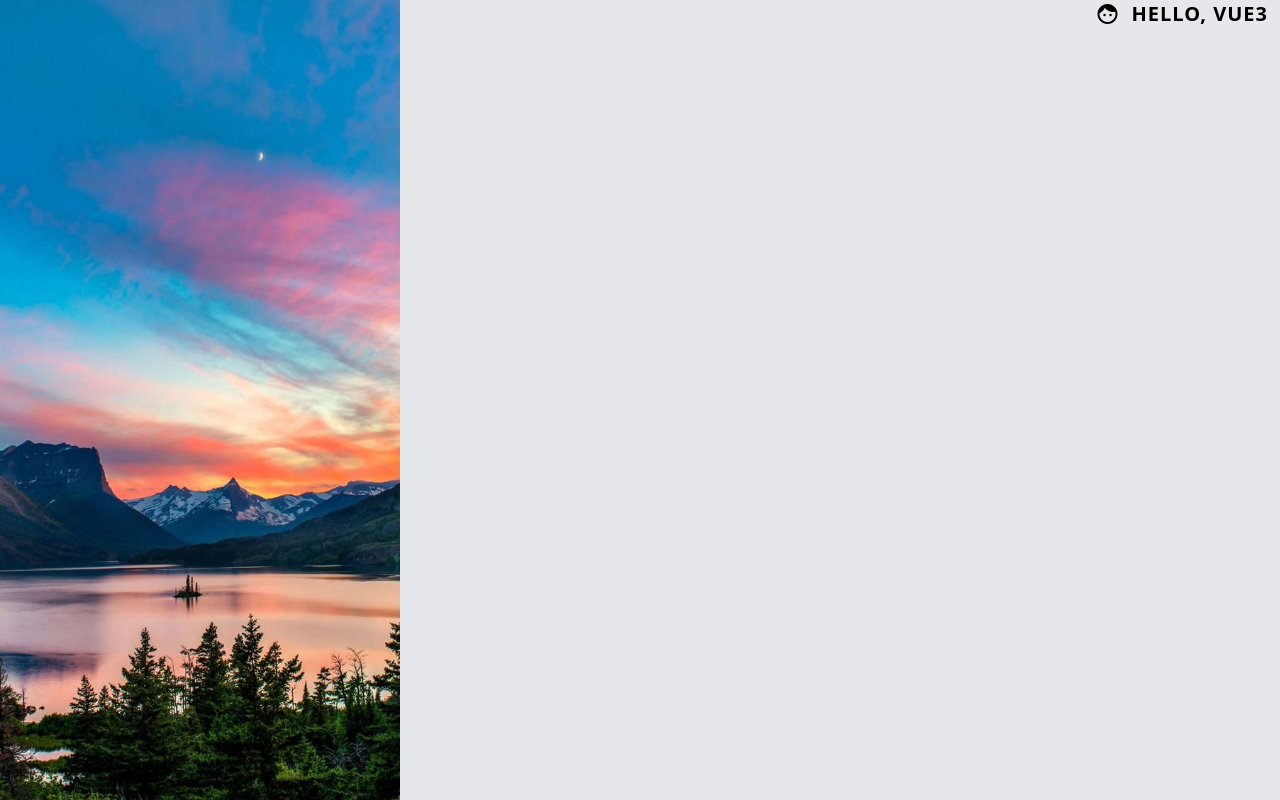
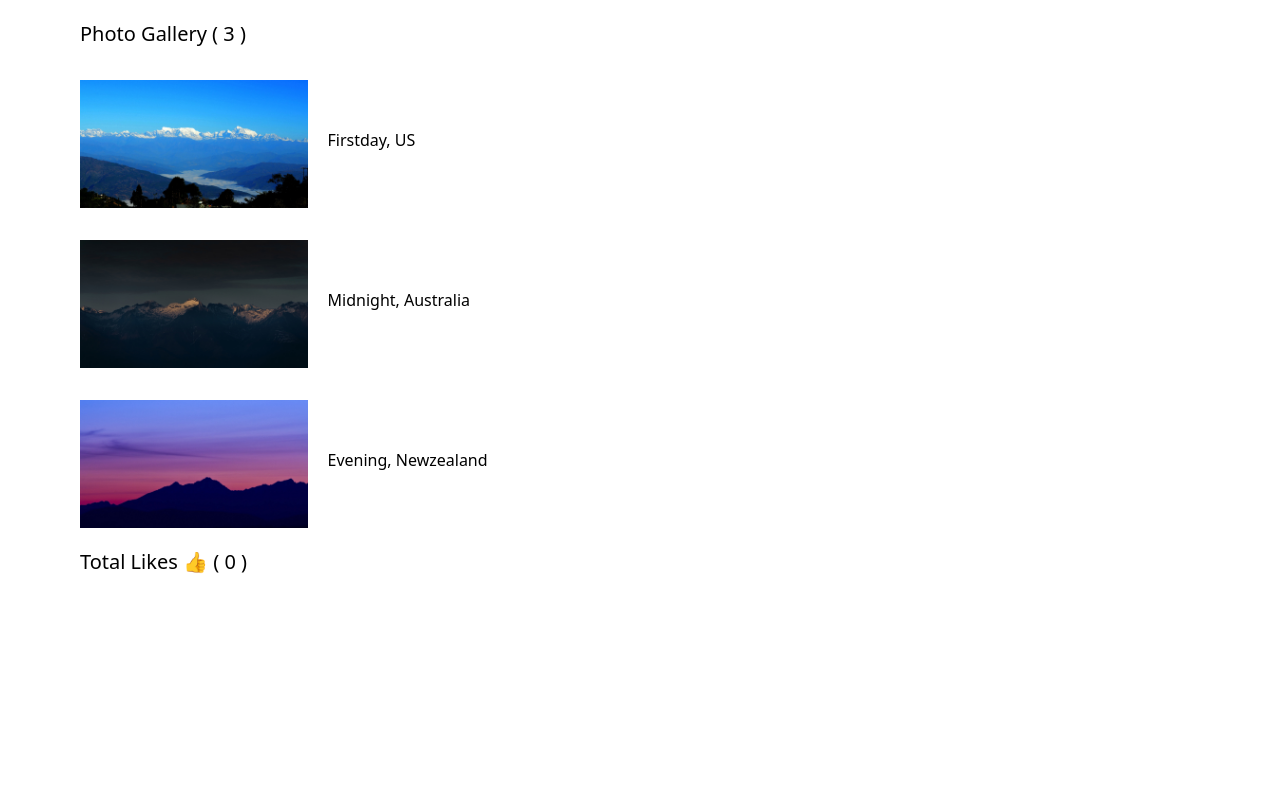
Before and after one commit to Pusit20574/INT203_62130500076_groupwork_5, a plain HTML site: page 62130500076_groupwork_3/index.html in a window 1280 px wide. Drawn offline with nearby package versions, Linux system fonts and the light colour scheme.

Commit message:
Add groupwork 3

```diff
--- a/62130500076_template_1/index.html
+++ b/62130500076_groupwork_3/index.html
@@ -21,12 +21,27 @@
 </head>
 
 <body>
-   <div id="app" class="h-screen w-full bg-gray-200 flex items-start justify-start">
-      <img src="./images/1.png" class="w-1/3 h-full">
-      <div class="w-full flex items-center justify-end">
-         <i class="material-icons">face</i>
-         <p class="font-semibold text-xl tracking-wider uppercase px-3"> {{ msg }}</p>
+   <div id = "app">
+      <!-- count Photo -->
+      <h1 class="text-xl mt-5 ml-20">Photo Gallery ( {{ countShow }} ) </h1>
+
+      <!-- loop Photo -->
+      <div v-for="(picture,index) in allPic" class="flex mt-6">
+
+         <!-- picture display -->
+         <button class= 'flex ml-20 mt-2' @click="showFavIcon(index)"><img :src = 'picture.url' class="max-w-20 max-h-32"></button>
+
+         <!-- picture name and heart display -->
+         <div class="flex ml-5 mt-14">
+            <p class="">{{picture.name}}</p>
+            <p v-show="picture.done" class="material-icons ml-2 flex text-red-500">favorite</p>
+         </div>
+
       </div>
+
+      <!-- count Like -->
+      <h1 class="text-xl mt-5 ml-20">Total Likes 👍 ( {{ countLike }} )</h1>
+
    </div>
 
    <!-- my main.js -->
--- /dev/null
+++ b/62130500076_groupwork_3/main.js
@@ -0,0 +1,26 @@
+const app = {
+    data() {
+        return {
+            // heart: [{heart: './images/heart.png', done:false}],
+            allPic: [{url: './images/1.jpg',name:'Firstday, US', done: false},
+                     {url: './images/2.jpg',name:'Midnight, Australia', done: false},
+                     {url: './images/3.jpg',name:'Evening, Newzealand', done: false}],
+
+        }
+    },
+    methods:{
+        showFavIcon(index){
+            this.allPic[index].done = !this.allPic[index].done;
+        }
+    },
+    computed:{
+        countLike(){
+            return this.allPic.filter(s => s.done).length;
+        },
+        countShow(){
+            return this.allPic.length;
+        }
+    }
+}
+
+Vue.createApp(app).mount('#app')
--- a/62130500076_template_1/main.js
+++ /dev/null
@@ -1,9 +0,0 @@
-const app = {
-    data() {
-        return {
-            msg: 'Hello, Vue3'
-        }
-    },
-}
-
-Vue.createApp(app).mount('#app')
```
Also changed, not shown: 62130500076_groupwork_3/images/1.jpg (added), 62130500076_groupwork_3/images/2.jpg (added), 62130500076_groupwork_3/images/3.jpg (added), 62130500076_groupwork_3/images/heart.png (added), 62130500076_template_1/images/1.png (deleted), 2 other files.
